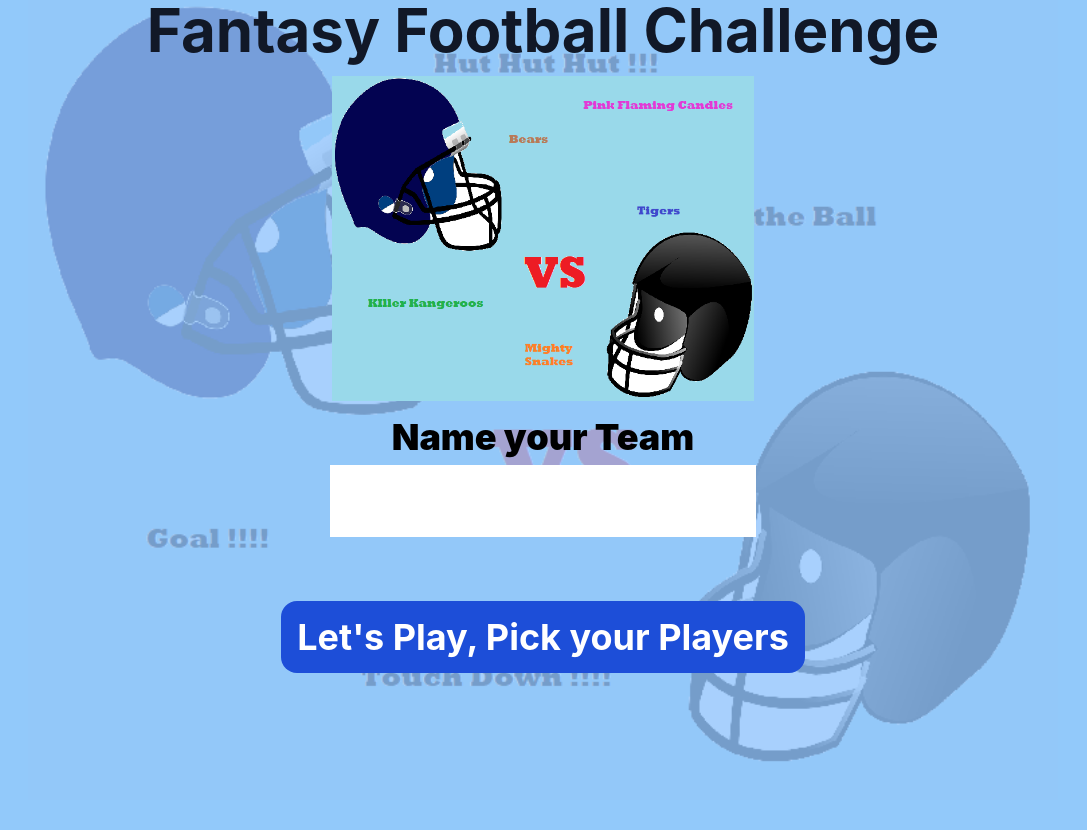
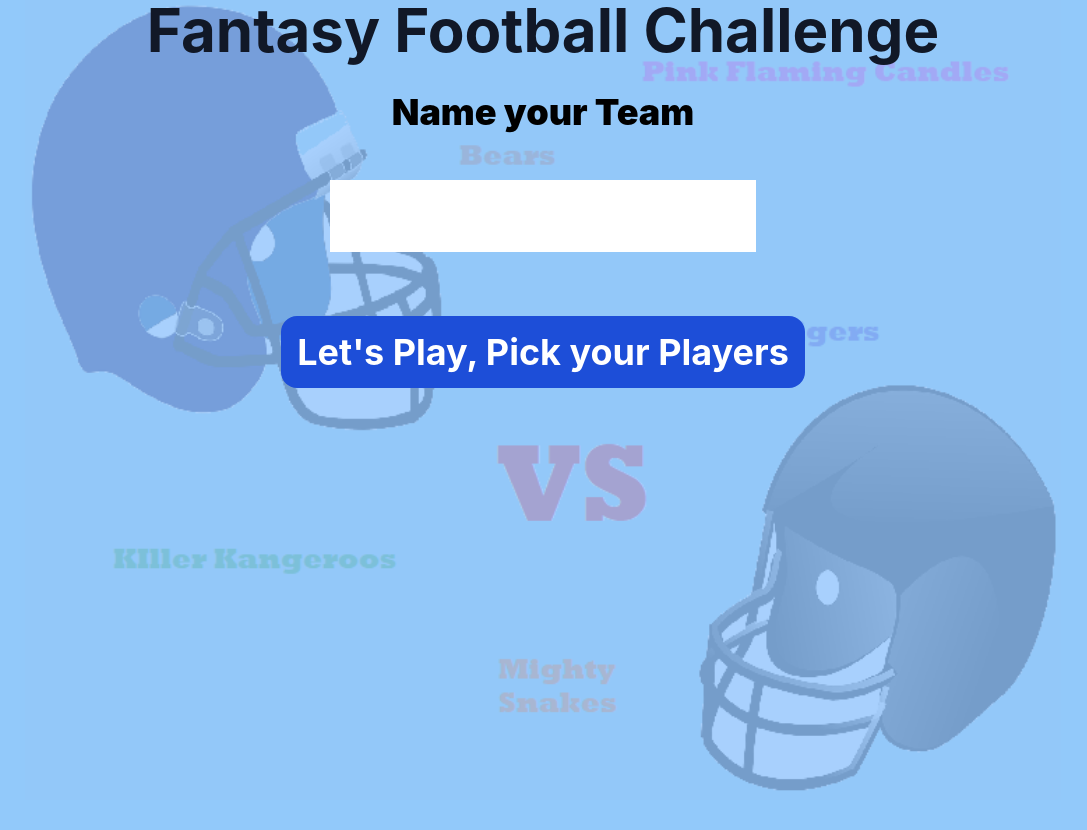
Before and after one commit to jcsmileyjr/fantasy-football-challenge, a React (Create React App) app: page / in a window 1280 px wide. Both pictures are taken after a click on the button "Party Time, Name your Team". Shown: the top 830 px of the page, without its empty margins (97-1184 px from the left). Built offline with nearby package versions, Linux system fonts and the light colour scheme.

Commit message:
Re-imagine all backgrounds

```diff
--- a/src/App.js
+++ b/src/App.js
@@ -149,8 +149,8 @@ function App() {
   };
 
   return (
-    <div className="App flex-col h-screen bg-football-pattern bg-fixed bg-center bg-contain bg-no-repeat ">
-      <div className="bg-blue-300 bg-opacity-80">
+    <div className={`App flex-col h-screen bg-football-pattern bg-fixed bg-center bg-contain bg-no-repeat ${challengeStage === 0?"bg-football-pattern":"bg-none"} ${challengeStage === 1?"bg-football-names":"bg-none"} `} >
+      <div className={`bg-blue-300 bg-opacity-80 ${challengeStage > 1?"bg-opacity-100":"bg-none"}`}>
       <header className="flex-1 text-gray-900 text-center font-bold text-2xl sm:text-6xl sm:mb-4">
         Fantasy Football Challenge
       </header>
--- a/src/components/Brackets.js
+++ b/src/components/Brackets.js
@@ -98,10 +98,10 @@ const Brackets = ({ play, currentBrackets, userTeam, roundStats }) => {
         currentBrackets={currentBrackets}
       />
       <section>
-        {currentBrackets.length === 8 && <p className="text-center font-bold underline text-lg md:text-4xl ">Round 1 - 16 Teams</p>}
-        {currentBrackets.length === 4 && <p className="text-center font-bold underline text-lg md:text-4xl ">Round 2 - 8 Teams</p>}
-        {currentBrackets.length === 2 && <p className="text-center font-bold underline text-lg md:text-4xl ">Play Offs - 4 Teams</p>}
-        {currentBrackets.length === 1 && <p className="text-center font-bold underline text-lg md:text-4xl ">Championship - 2 Teams</p>}
+        {currentBrackets.length === 8 && <p className="text-center font-bold underline text-lg md:text-4xl ">Round 1: <span className="text-red-900">16 Teams</span></p>}
+        {currentBrackets.length === 4 && <p className="text-center font-bold underline text-lg md:text-4xl ">Round 2: <span className="text-red-900">8 Teams </span></p>}
+        {currentBrackets.length === 2 && <p className="text-center font-bold underline text-lg md:text-4xl ">Play Offs: <span className="text-red-900">4 Teams </span></p>}
+        {currentBrackets.length === 1 && <p className="text-center font-bold underline text-lg md:text-4xl ">Championship: <span className="text-red-900"> 2 Teams </span></p>}
       </section>
       <section className="-mt-12 small-phone:-mt-4">
         <NextButton title="Time to Play some Football" next={play} />
--- a/src/components/TeamName.js
+++ b/src/components/TeamName.js
@@ -4,12 +4,9 @@ import HelmetWithNames from '../assets/helmets-1-name-blue.png';
 const TeamName = ({next, createTeam}) => {
     return (
         <article className="flex-col h-screen">
-            <section className="flex-1 mx-2">
-                <img className="w-full sm:mx-auto md:w-7/12 lg:w-5/12 xl:w-4/12" src={HelmetWithNames} alt="football helmets" />
-            </section>
             <section className="flex-3 flex flex-col items-center">
                 <h1 className="mt-4 mb-2 font-black text-2xl sm:text-4xl">Name your Team</h1>
-                <input type="text" className="w-2/3 md:w-2/4 lg:w-1/3 py-2 sm:py-4 sm:text-4xl text-center" onChange={(e) => createTeam(e.target.value)}></input>
+                <input type="text" className="mt-10 w-2/3 md:w-2/4 lg:w-1/3 py-2 sm:py-4 sm:text-4xl text-center" onChange={(e) => createTeam(e.target.value)}></input>
             </section>
             <section className="flex-3">
                 <NextButton title="Let's Play, Pick your Players" next ={next} />
--- a/tailwind.config.js
+++ b/tailwind.config.js
@@ -12,6 +12,7 @@ module.exports = {
       },
       backgroundImage: {
         "football-pattern": "url('/src/assets/helmets-1-title-blue-a.png')",
+        "football-names": "url('/src/assets/helmets-1-name-blue.png')",
       },
     },
   },
```
